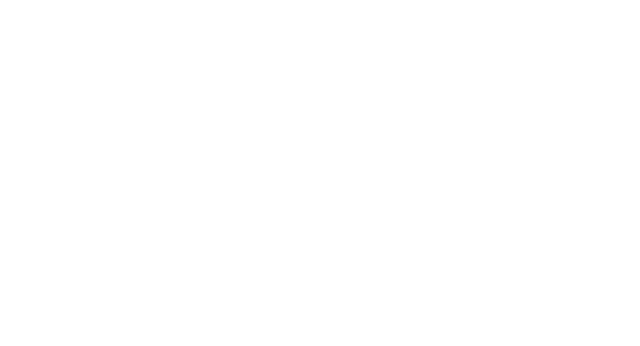
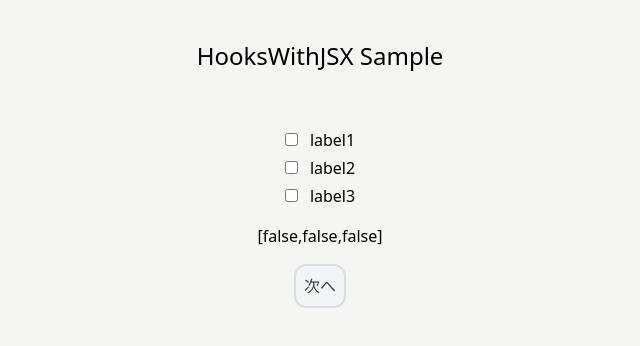
Before and after one commit to w8f/react-training, a React (Create React App) app in the folder react/: page /hooksWithJSX in a window 1280 px wide. Before the commit this address had no page. Shown: the top 346 px of the page, without its empty margins (320-960 px from the left). Built offline with nearby package versions, Linux system fonts and the light colour scheme.

Commit message:
:sparkles: add hooks with jsx sample

```diff
--- a/react/src/component/Router.tsx
+++ b/react/src/component/Router.tsx
@@ -104,6 +104,11 @@
     role: [],
     element: lazy(() => import("../component/v18/TransitionSample")),
   },
+  {
+    path: "/hooksWithJSX",
+    role: [],
+    element: lazy(() => import("../component/hooksWithJSX")),
+  },
 ];
 
 /**
--- /dev/null
+++ b/react/src/component/hooksWithJSX/index.tsx
@@ -0,0 +1,86 @@
+import { FC, useState } from "react";
+
+const labels = ["label1", "label2", "label3"];
+
+const HooksWithJSX: FC = () => {
+  //   const [checkList, setCheckList] = useState([false, false, false]);
+  //   const isAllChecked = checkList.every((x) => x);
+  //   const handleCheckList = (index: number) => {
+  //     setCheckList((checks) => checks.map((c, i) => (i === index ? !c : c)));
+  //   };
+  const [isAllChecked, renderChecks] = useChecks(labels);
+  return (
+    <div className="bg-stone-100 h-screen text-center">
+      <h1 className="inline-block m-10 text-2xl">HooksWithJSX Sample</h1>
+
+      <div className="mt-4">
+        {renderChecks()}
+        <div className="mt-4">
+          <button
+            className="bg-white border-gray-300 border-2 rounded-xl p-2 hover:bg-gray-100 disabled:opacity-75 disabled:bg-gray-100"
+            disabled={!isAllChecked}
+          >
+            次へ
+          </button>
+        </div>
+      </div>
+    </div>
+  );
+};
+type Props = {
+  checkList: boolean[];
+  labels: string[];
+  onCheck: (index: number) => void;
+};
+
+type UseCheckResult = [boolean, () => JSX.Element];
+
+/**
+ * 第一段階、コンポーネントに切り出す。
+ * @param checkList
+ * @param labels
+ * @param onCheck
+ */
+export const Checks: FC<Props> = ({ checkList, labels, onCheck }) => {
+  return (
+    <ul>
+      {labels.map((label, idx) => (
+        <li key={idx} className="list-none m-1">
+          <label>
+            <input
+              type="checkbox"
+              className="mr-3"
+              checked={checkList[idx]}
+              onClick={() => onCheck(idx)}
+            ></input>
+            {label}
+          </label>
+        </li>
+      ))}
+    </ul>
+  );
+};
+
+/**
+ * 第二段階、カスタムフックに切り出す。
+ * @param labels
+ */
+export const useChecks = (labels: string[]): UseCheckResult => {
+  const [checkList, setCheckList] = useState(labels.map(() => false));
+  const handleCheckClick = (index: number) => {
+    setCheckList((checks) => checks.map((c, i) => (i === index ? !c : c)));
+  };
+  const isAllChecked = checkList.every((x) => x);
+  const renderChecks = () => (
+    <>
+      <Checks
+        checkList={checkList}
+        labels={labels}
+        onCheck={handleCheckClick}
+      />
+      <p className="mt-4">{JSON.stringify(checkList)}</p>
+    </>
+  );
+  return [isAllChecked, renderChecks];
+};
+export default HooksWithJSX;
```
